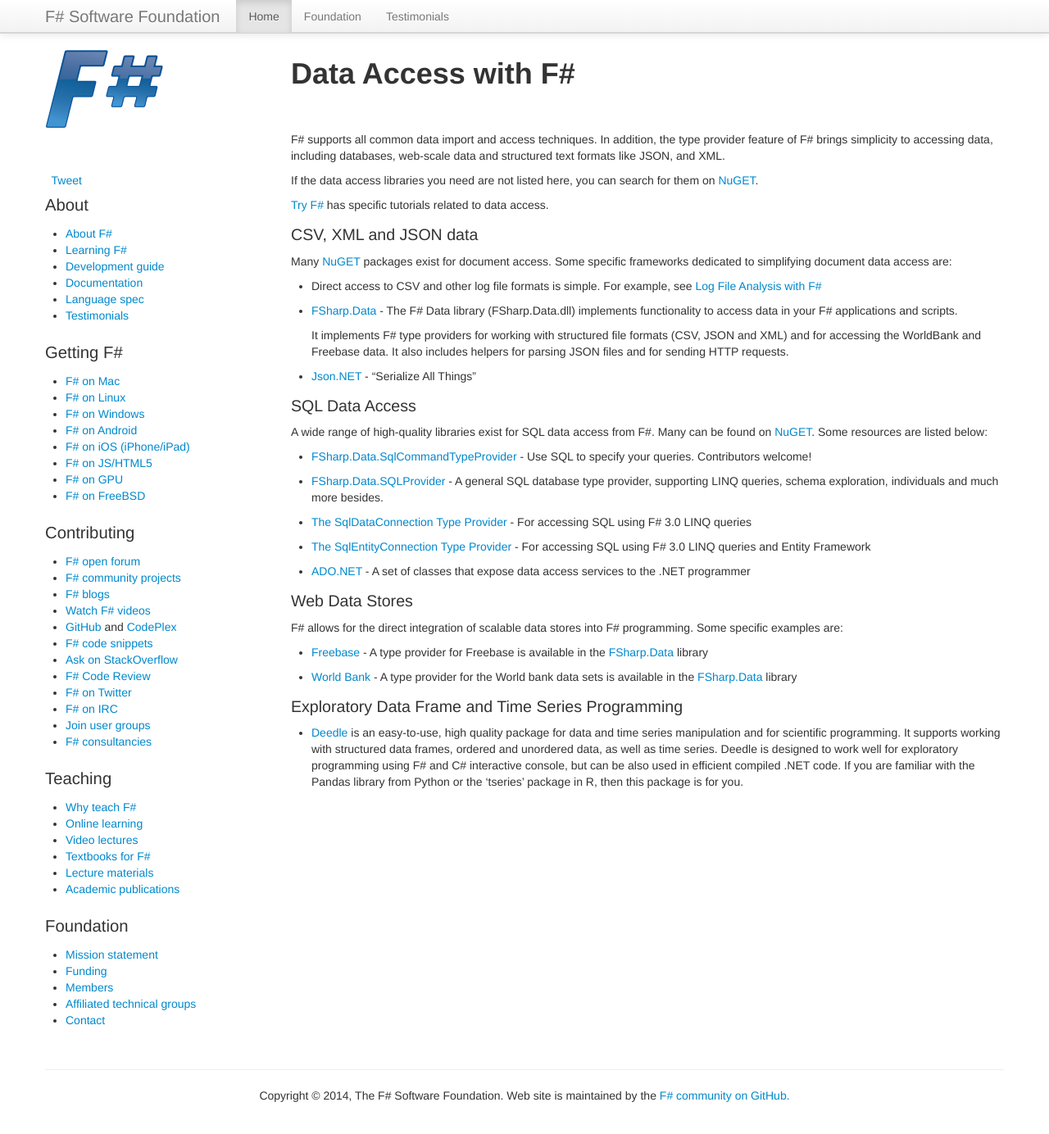
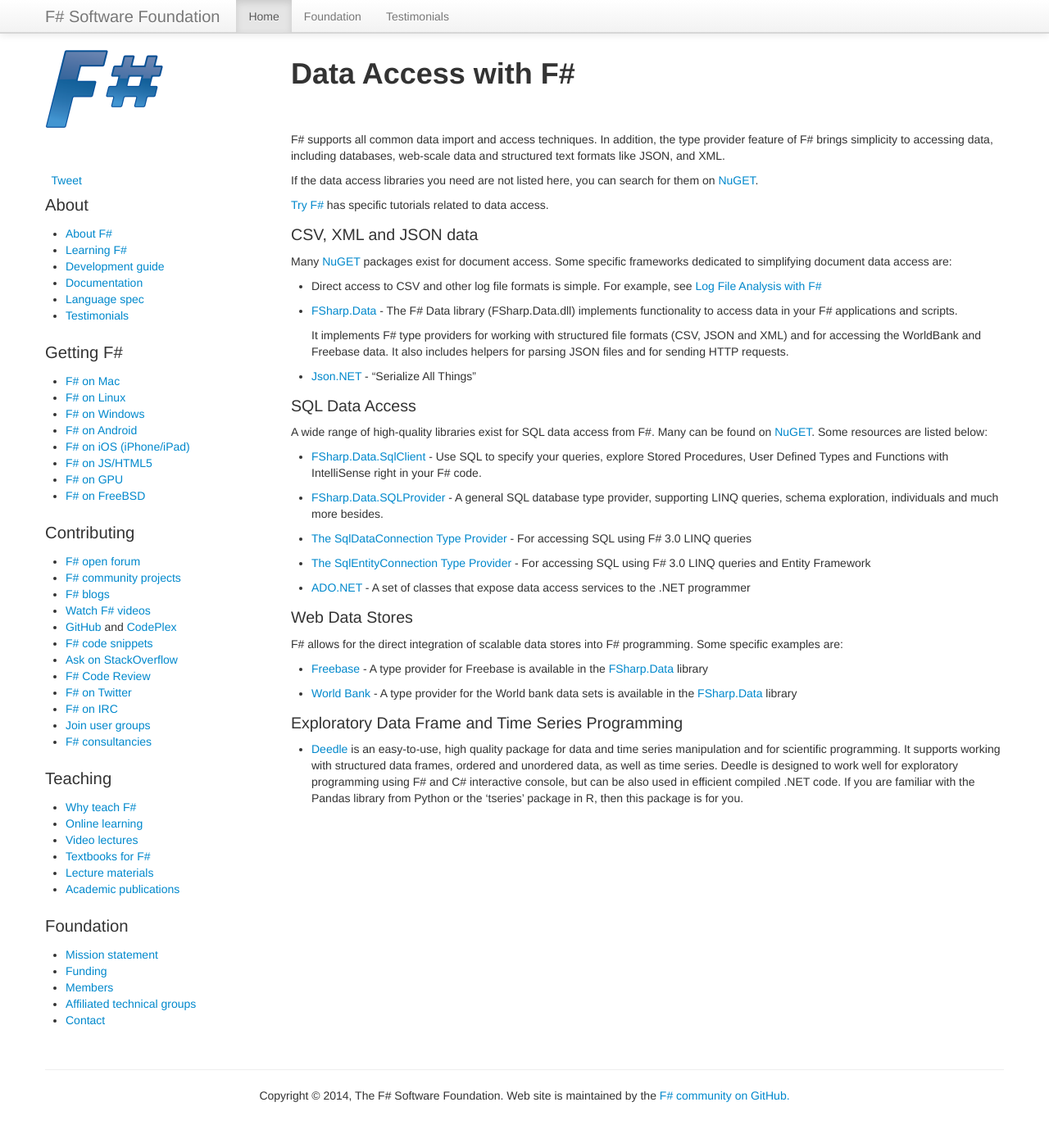
Before and after one commit to fsharp/fsharp.org, a Jekyll site: the page built from data-access/index.md, in a window 1280 px wide and 1397 px high. Shown: the top 1384 px of the window at 82% size. Built offline with Jekyll 4.4.1, drawn with Linux system fonts in a browser that asks for light colours; nearby versions of some CDN libraries; some web fonts are replaced; comment, search, counter and statistics services are not loaded.

Commit message:
SqlClient update

```diff
--- a/data-access/index.md
+++ b/data-access/index.md
@@ -29,7 +29,7 @@
 A wide range of high-quality libraries exist for SQL data access from F#. Many can be found on [NuGET](http://nuget.org).
 Some resources are listed below:
 
- * [FSharp.Data.SqlCommandTypeProvider](http://fsprojects.github.io/FSharp.Data.Experimental.SqlCommandProvider/) - Use SQL to specify your queries. Contributors welcome!
+ * [FSharp.Data.SqlClient](http://fsprojects.github.io/FSharp.Data.SqlClient/) - Use SQL to specify your queries, explore Stored Procedures, User Defined Types and Functions with IntelliSense right in your F# code.
 
  * [FSharp.Data.SQLProvider](http://fsprojects.github.io/SQLProvider/) - A general SQL database type provider, supporting LINQ queries, schema exploration, individuals and much more besides.
 
```
